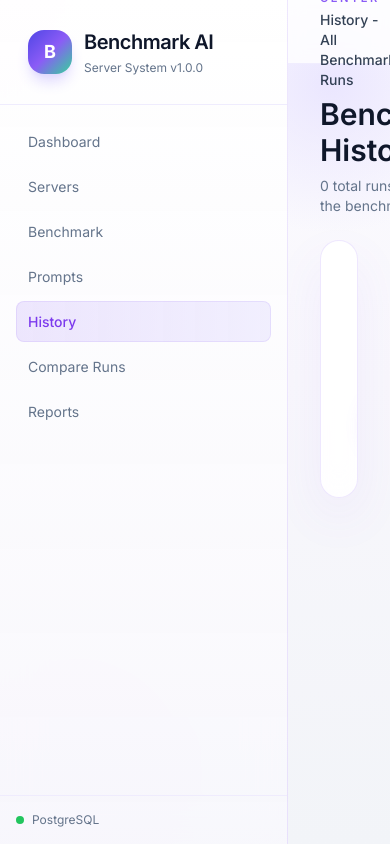
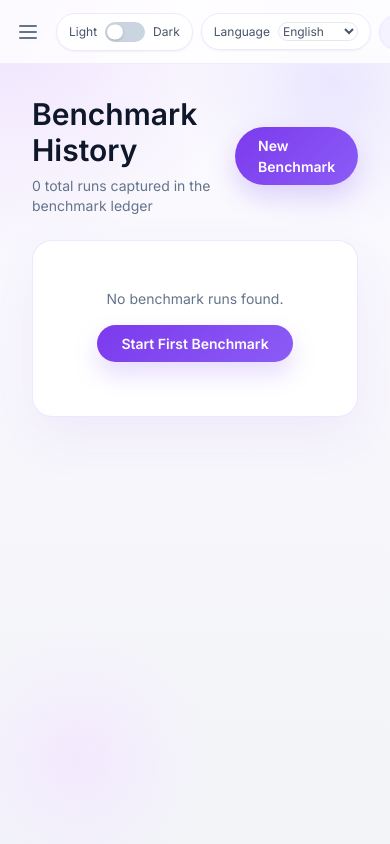
Before and after one commit to MrPhuocTan/aidaptive-benchmark, a FastAPI app: page /history in a window 390 px wide. Run offline with FastAPI, Linux system fonts and the light colour scheme; data that the repository does not hold is empty; some libraries are stand-ins or nearby versions.

Commit message:
feat: implement comprehensive responsive UI for mobile and tablet devices

```diff
--- a/static/css/theme.css
+++ b/static/css/theme.css
@@ -354,6 +354,15 @@ body {
     border-collapse: collapse;
 }
 
+@media (max-width: 768px) {
+    table, .data-table {
+        display: block;
+        overflow-x: auto;
+        white-space: nowrap;
+        -webkit-overflow-scrolling: touch;
+    }
+}
+
 .data-table th {
     text-align: left;
     font-size: 0.75rem;
--- a/templates/base.html
+++ b/templates/base.html
@@ -48,8 +48,11 @@
 
     <div class="flex min-h-screen app-shell">
 
+        <!-- Mobile Overlay -->
+        <div id="mobile-overlay" class="fixed inset-0 bg-slate-900/50 z-30 hidden md:hidden transition-opacity opacity-0"></div>
+
         <!-- Sidebar -->
-        <aside class="w-72 app-sidebar flex flex-col fixed h-full">
+        <aside id="sidebar" class="w-72 app-sidebar flex flex-col fixed h-full z-40 transition-transform duration-300 transform -translate-x-full md:translate-x-0 bg-slate-50/95 md:bg-transparent backdrop-blur">
             <div class="p-7 border-b border-violet-100/80">
                 <div class="flex items-center gap-3">
                     <div
@@ -96,17 +99,20 @@
         </aside>
 
         <!-- Main -->
-        <main class="flex-1 ml-72 overflow-auto">
+        <main class="flex-1 md:ml-72 ml-0 overflow-auto w-full transition-all duration-300">
             <header
-                class="h-16 border-b border-violet-100/80 flex items-center px-8 bg-white/80 backdrop-blur sticky top-0 z-10">
-                <div>
+                class="h-16 border-b border-violet-100/80 flex items-center px-4 md:px-8 bg-white/80 backdrop-blur sticky top-0 z-10">
+                <button id="mobile-menu-btn" class="md:hidden mr-4 text-slate-500 hover:text-slate-700">
+                    <svg class="w-6 h-6" fill="none" stroke="currentColor" viewBox="0 0 24 24"><path stroke-linecap="round" stroke-linejoin="round" stroke-width="2" d="M4 6h16M4 12h16M4 18h16"></path></svg>
+                </button>
+                <div class="truncate">
                     <div class="text-[0.7rem] uppercase tracking-[0.22em] text-violet-500 font-semibold">{{
                         t("header.control_center") }}</div>
                     <h2 class="text-sm font-medium text-slate-700 mt-1">
                         {% block page_title %}{% endblock %}
                     </h2>
                 </div>
-                <div class="ml-auto flex items-center gap-4">
+                <div class="ml-auto flex items-center gap-2 md:gap-4 shrink-0">
                     <div
                         class="flex items-center gap-2 rounded-full border border-violet-100 bg-white px-3 py-2 text-xs text-slate-600 shadow-sm">
                         <span>Light</span>
@@ -204,6 +210,38 @@
                 }
             });
         })();
+
+        // Mobile Menu Toggle
+        (function() {
+            const btn = document.getElementById('mobile-menu-btn');
+            const sidebar = document.getElementById('sidebar');
+            const overlay = document.getElementById('mobile-overlay');
+
+            function closeMenu() {
+                sidebar.classList.add('-translate-x-full');
+                overlay.classList.remove('opacity-100');
+                overlay.classList.add('opacity-0');
+                setTimeout(() => overlay.classList.add('hidden'), 300);
+            }
+
+            if(btn && sidebar && overlay) {
+                btn.addEventListener('click', () => {
+                    const isOpen = !sidebar.classList.contains('-translate-x-full');
+                    if(isOpen) {
+                        closeMenu();
+                    } else {
+                        overlay.classList.remove('hidden');
+                        // reflow
+                        void overlay.offsetWidth;
+                        overlay.classList.remove('opacity-0');
+                        overlay.classList.add('opacity-100');
+                        sidebar.classList.remove('-translate-x-full');
+                    }
+                });
+
+                overlay.addEventListener('click', closeMenu);
+            }
+        })();
     </script>
     <script src="/static/js/app.js?v={{ static_version }}"></script>
     {% block scripts %}{% endblock %}
--- a/templates/dashboard.html
+++ b/templates/dashboard.html
@@ -21,7 +21,7 @@
                 </div>
             </div>
         </div>
-        <div class="grid grid-cols-2 gap-4">
+        <div class="grid grid-cols-1 sm:grid-cols-2 gap-4">
             <div class="card">
                 <div class="card-header">{{ t("dashboard.completed_runs") }}</div>
                 <div class="metric-value">{{ recent_runs|selectattr('status', 'equalto', 'completed')|list|length }}</div>
```
